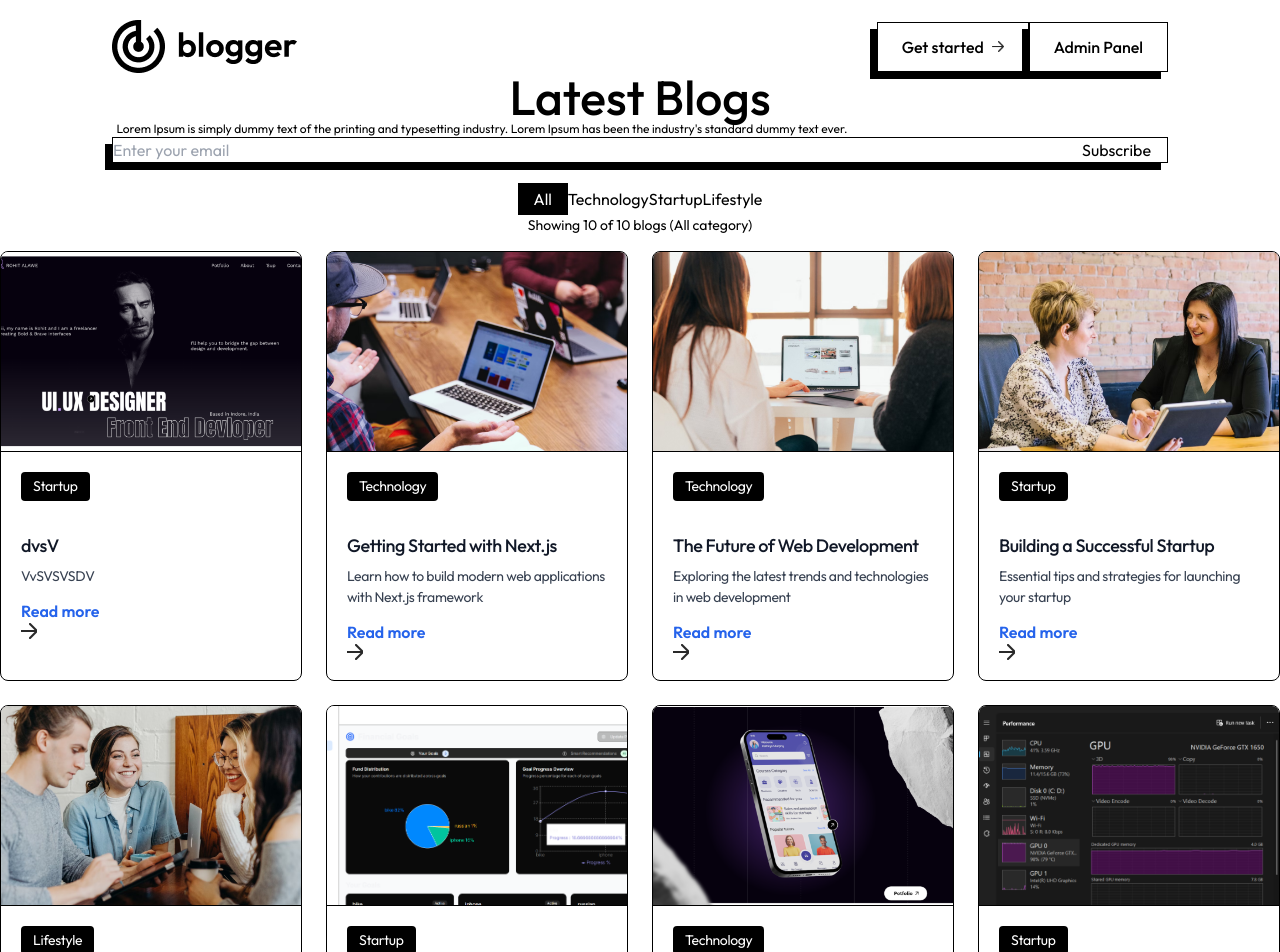
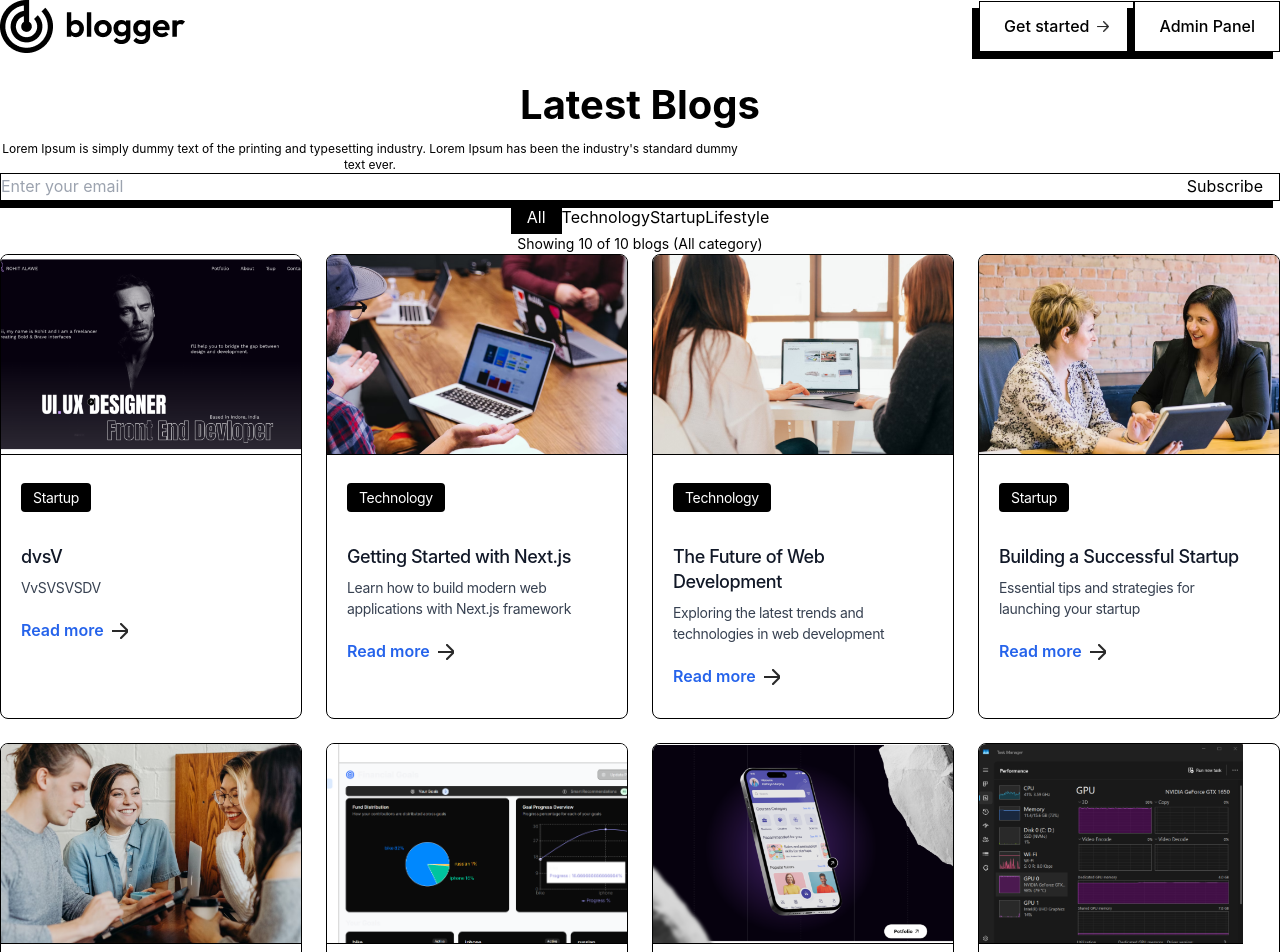
Before and after one commit to RoshanAlawe07/blog-management-system, a Next.js app: page / in a window 1280 px wide. Shown: the top 952 px of the page. Built offline with nearby package versions, Linux system fonts and the light colour scheme; no server answers; the database is empty.

Commit message:
all UI fix

```diff
--- a/Components/BlogItem.jsx
+++ b/Components/BlogItem.jsx
@@ -34,13 +34,13 @@ const BlogItem = ({ title, description, category, image, id }) => {
           href={`/blogs/${id}`}
           className="inline-flex items-center py-2 font-semibold text-blue-600 hover:text-blue-800"
         >
-          Read more
+          <span>Read more</span>
           <Image
             src={assets.arrow}
             alt=""
             width={16}
             height={16}
-            className="ml-2 object-contain"
+            className="ml-2 object-contain inline-block"
             priority={false}
             unoptimized={true}
           />
--- a/app/globals.css
+++ b/app/globals.css
@@ -1,6 +1,35 @@
 @tailwind base;
 @tailwind components;
 @tailwind utilities;
+
+/* Force CSS to work on Vercel - CSS Reset */
+* {
+    box-sizing: border-box !important;
+}
+
+body {
+    font-family: -apple-system, BlinkMacSystemFont, 'Segoe UI', Roboto, sans-serif !important;
+    line-height: 1.6 !important;
+    color: #000000 !important;
+    background-color: #ffffff !important;
+}
+
+/* Force all text elements */
+h1, h2, h3, h4, h5, h6, p, span, div {
+    margin: 0 !important;
+    padding: 0 !important;
+}
+
+/* Force all buttons */
+button {
+    font-family: inherit !important;
+    cursor: pointer !important;
+}
+
+/* Force all inputs */
+input {
+    font-family: inherit !important;
+}
 
 .scrollbar-hide::-webkit-scrollbar{
     display: none;
@@ -225,6 +254,19 @@
     max-height: 16px !important;
     min-width: 16px !important;
     min-height: 16px !important;
+    display: inline-block !important;
+    vertical-align: middle !important;
+}
+
+/* Fix Read more link layout */
+.blog-item a[href*="/blogs/"] {
+    display: inline-flex !important;
+    align-items: center !important;
+    gap: 8px !important;
+}
+
+.blog-item a[href*="/blogs/"] span {
+    display: inline-block !important;
 }
 
 /* Fix blog card text spacing and colors */
@@ -287,6 +329,122 @@
     transition: all 0.3s ease !important;
 }
 
+/* Fix Header Section CSS */
+header {
+    background-color: #ffffff !important;
+    padding: 1rem 0 !important;
+    border-bottom: 1px solid #e5e7eb !important;
+}
+
+/* Fix Logo and Navigation */
+.logo {
+    font-size: 1.5rem !important;
+    font-weight: bold !important;
+    color: #000000 !important;
+}
+
+/* Fix Header Buttons */
+header button {
+    background-color: #ffffff !important;
+    border: 1px solid #000000 !important;
+    color: #000000 !important;
+    padding: 0.5rem 1rem !important;
+    border-radius: 4px !important;
+    font-weight: 500 !important;
+    transition: all 0.2s ease !important;
+}
+
+header button:hover {
+    background-color: #000000 !important;
+    color: #ffffff !important;
+}
+
+/* Fix Main Heading */
+h1, .main-heading {
+    font-size: 2.5rem !important;
+    font-weight: bold !important;
+    color: #000000 !important;
+    text-align: center !important;
+    margin: 2rem 0 1rem 0 !important;
+}
+
+/* Fix Lorem Ipsum Paragraph */
+.lorem-text, .description-text {
+    font-size: 1rem !important;
+    color: #6b7280 !important;
+    text-align: center !important;
+    max-width: 600px !important;
+    margin: 0 auto 2rem auto !important;
+    line-height: 1.6 !important;
+}
+
+/* Fix Subscribe Section */
+.subscribe-section {
+    text-align: center !important;
+    margin: 2rem 0 !important;
+}
+
+.subscribe-input {
+    border: 1px solid #d1d5db !important;
+    padding: 0.75rem 1rem !important;
+    border-radius: 4px !important;
+    margin-right: 0.5rem !important;
+    min-width: 250px !important;
+}
+
+.subscribe-button {
+    background-color: #000000 !important;
+    color: #ffffff !important;
+    border: 1px solid #000000 !important;
+    padding: 0.75rem 1.5rem !important;
+    border-radius: 4px !important;
+    font-weight: 500 !important;
+    cursor: pointer !important;
+}
+
+.subscribe-button:hover {
+    background-color: #374151 !important;
+}
+
+/* Fix Category Filter Buttons */
+.category-filters {
+    display: flex !important;
+    justify-content: center !important;
+    gap: 1.5rem !important;
+    margin: 2.5rem 0 1rem 0 !important;
+}
+
+.category-filters button {
+    background-color: #ffffff !important;
+    border: 1px solid #d1d5db !important;
+    color: #374151 !important;
+    padding: 0.5rem 1rem !important;
+    border-radius: 4px !important;
+    font-weight: 500 !important;
+    transition: all 0.2s ease !important;
+    cursor: pointer !important;
+}
+
+.category-filters button.active,
+.category-filters button:first-child {
+    background-color: #000000 !important;
+    color: #ffffff !important;
+    border-color: #000000 !important;
+}
+
+.category-filters button:hover:not(.active) {
+    background-color: #f3f4f6 !important;
+    border-color: #9ca3af !important;
+}
+
+/* Fix Blog Count Text */
+.blog-count {
+    text-align: center !important;
+    color: #6b7280 !important;
+    font-size: 0.875rem !important;
+    margin-bottom: 2rem !important;
+}
+
 .blog-item:hover {
     box-shadow: -7px 7px 0px #000000 !important;
 }
```
